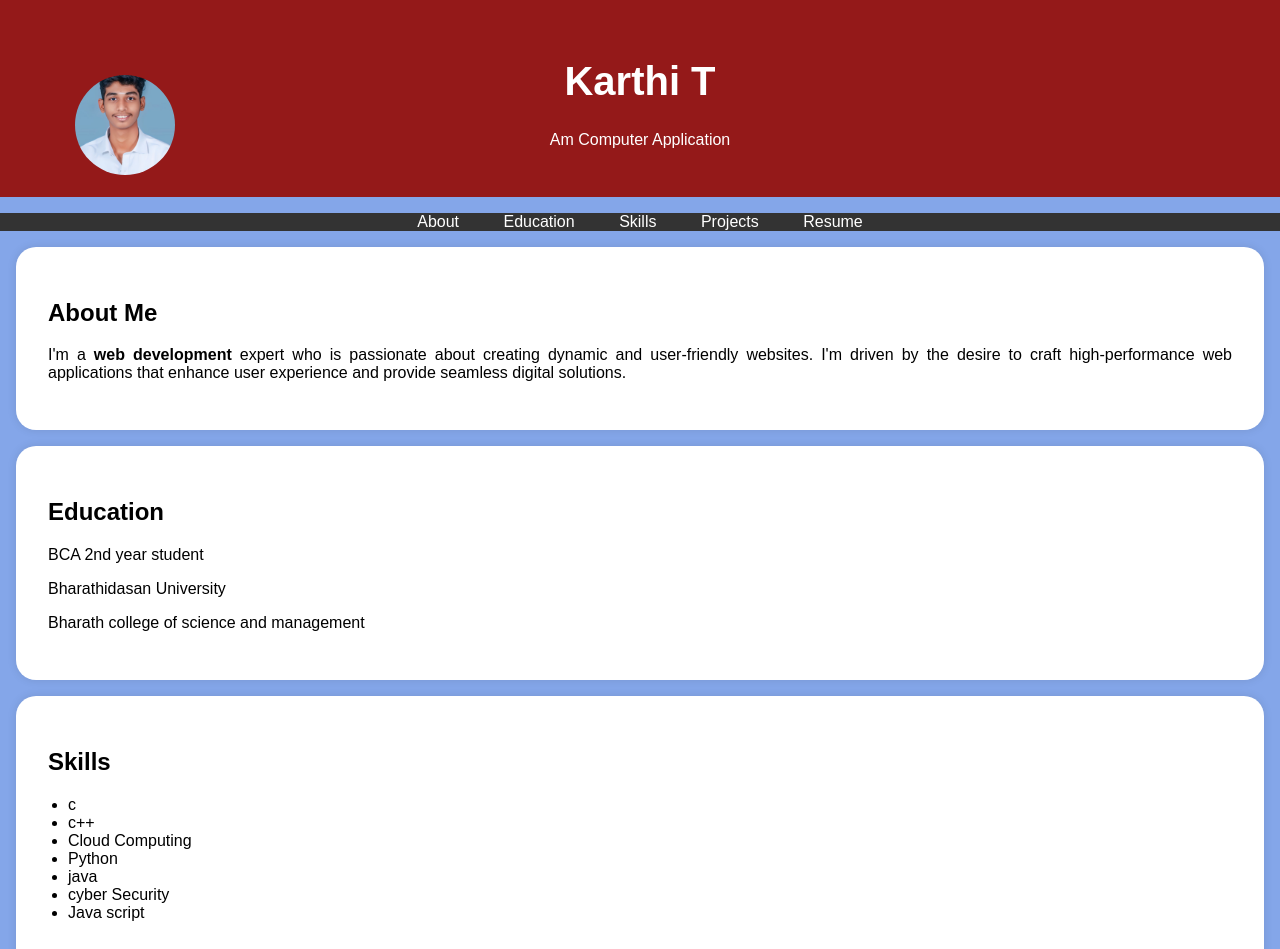
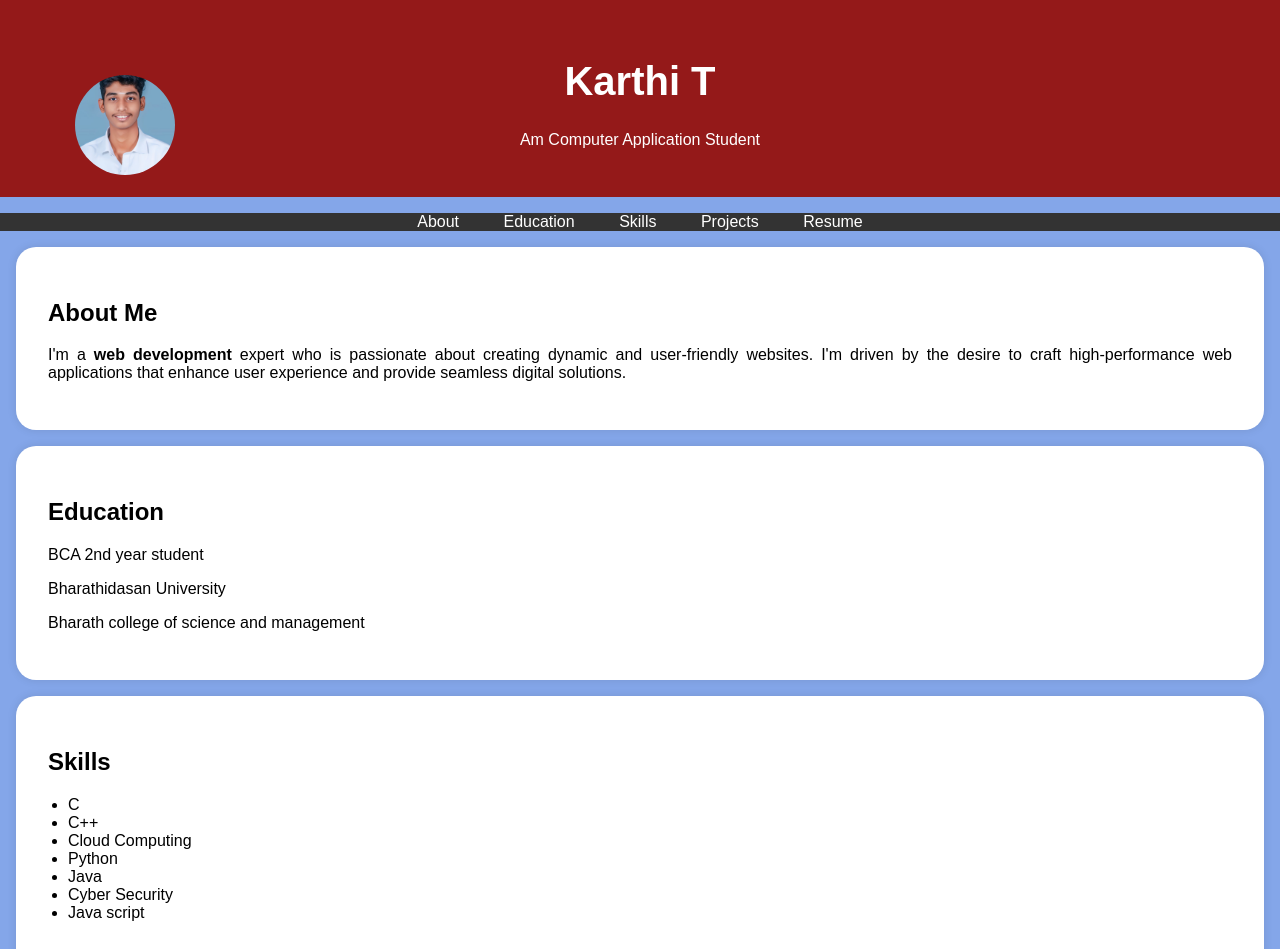
Before and after one commit to karthithulasirajan/Digital-portfolio, a plain HTML site: page index.html in a window 1280 px wide. Shown: the top 949 px of the page. Drawn offline with Linux system fonts and the light colour scheme.

Commit message:
Update index.html

```diff
--- a/index.html
+++ b/index.html
@@ -106,7 +106,7 @@
             <!-- Add your profile picture here -->
             <img src="karthi.jpg" alt=" Your Profile Picture " class="profile-picture ">
             <h1>Karthi T</h1>
-            <p>Am Computer Application</p>
+            <p>Am Computer Application Student</p>
         </div>
     </header>
 
@@ -142,12 +142,12 @@
         <div class="section-content ">
             <h2>Skills</h2>
             <ul>
-                <li>c</li>
-                <li>c++</li>
+                <li>C</li>
+                <li>C++</li>
                 <li>Cloud Computing</li>
                 <li>Python</li>
-                <li>java</li>
-                <li>cyber Security</li>
+                <li>Java</li>
+                <li>Cyber Security</li>
                 <li>Java script</li>
             </ul>
         </div>
```
